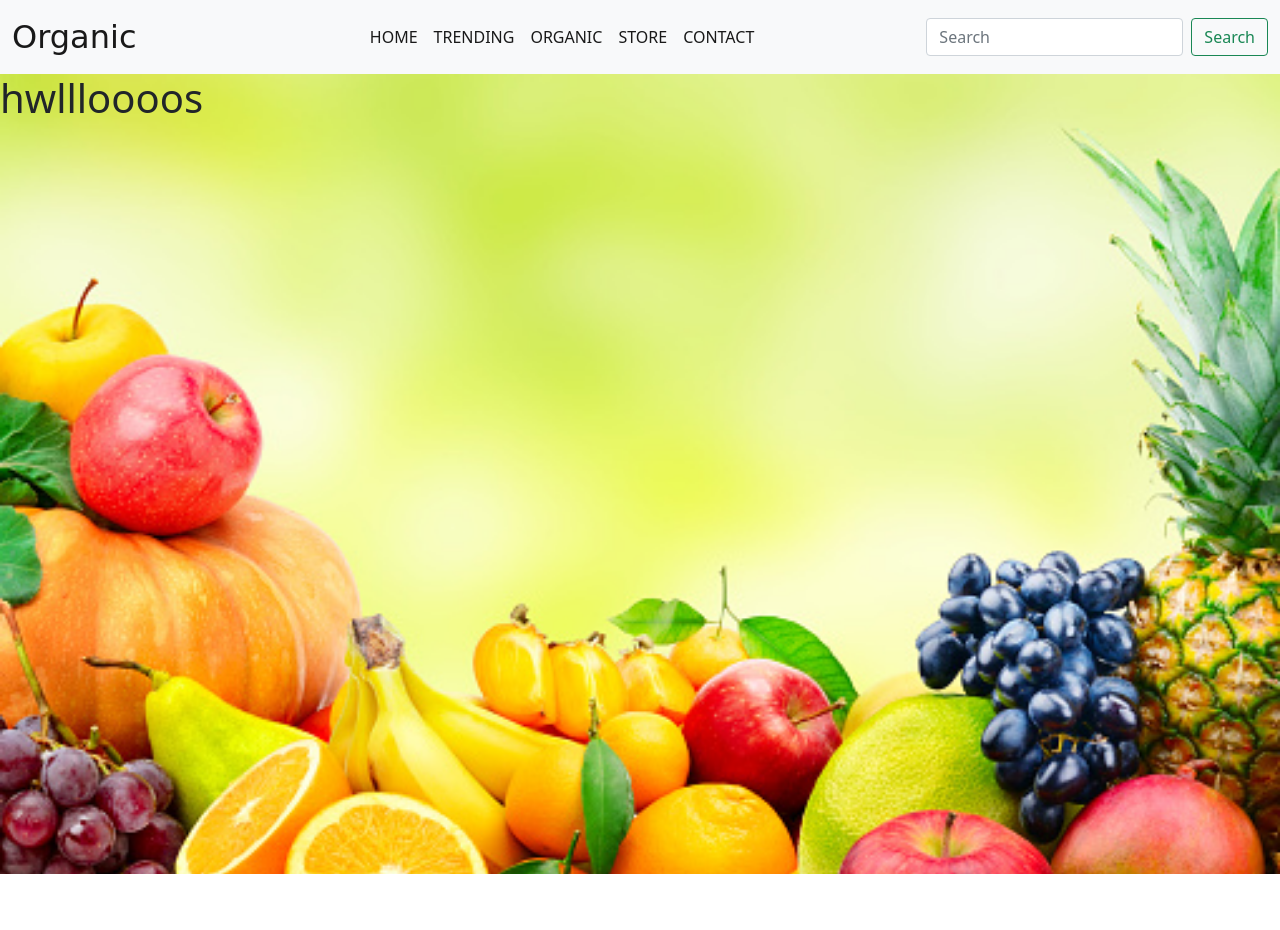
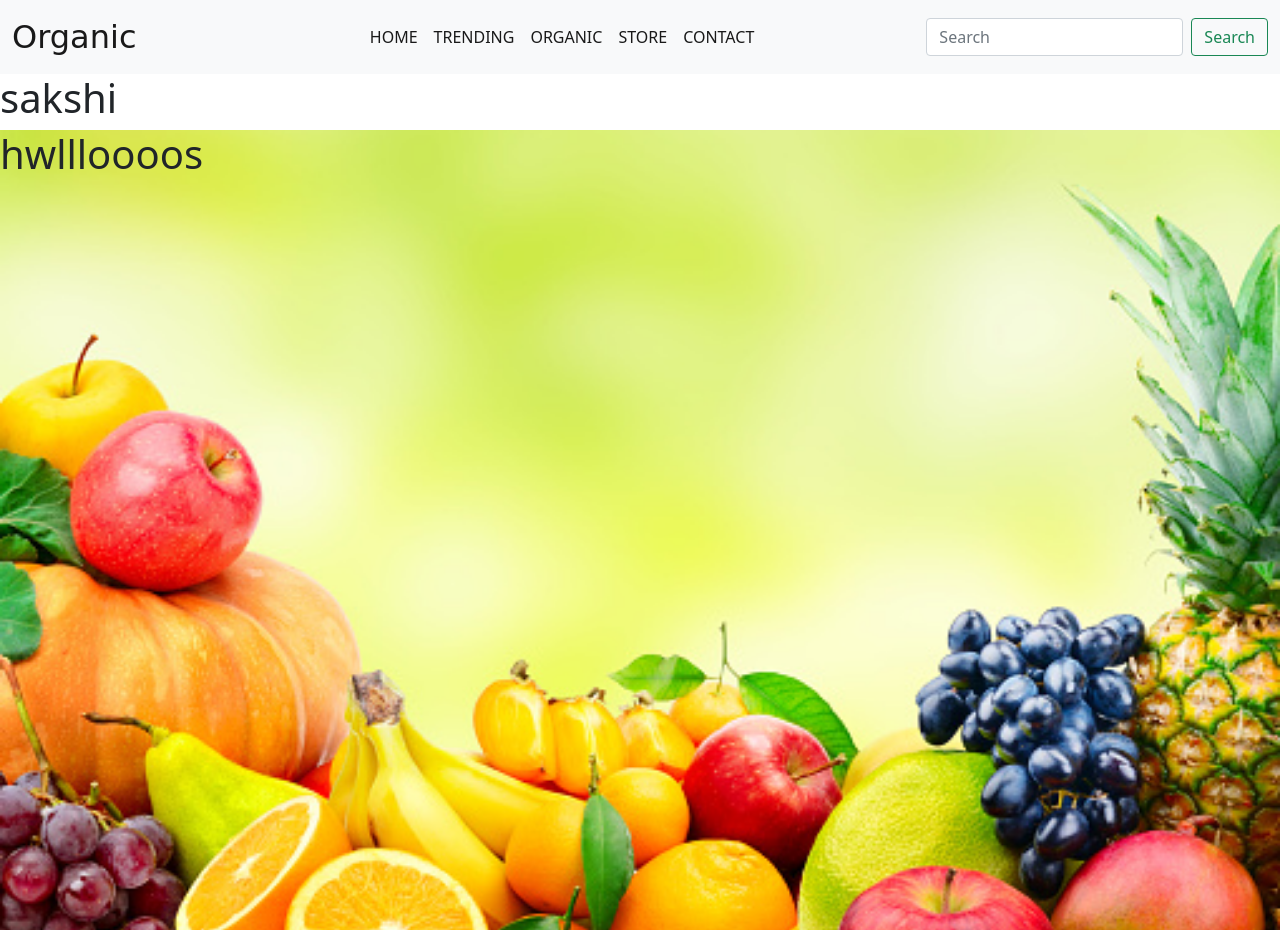
Before and after one commit to Nik24lohar/food, a plain HTML site: page food/index.html in a window 1280 px wide. Before the commit the page ends 874 px from the top, so only its background shows below. Drawn offline with nearby package versions, Linux system fonts and the light colour scheme; a web font is replaced by a local one.

Commit message:
add head line 86
first commit

```diff
--- a/food/index.html
+++ b/food/index.html
@@ -83,7 +83,7 @@
                 </div>
             </div>
         </nav>
-
+            <h1>sakshi</h1>
 
         <div class="container-fluid" style="margin: 0; padding: 0;">
             <div id="backimg">
```
